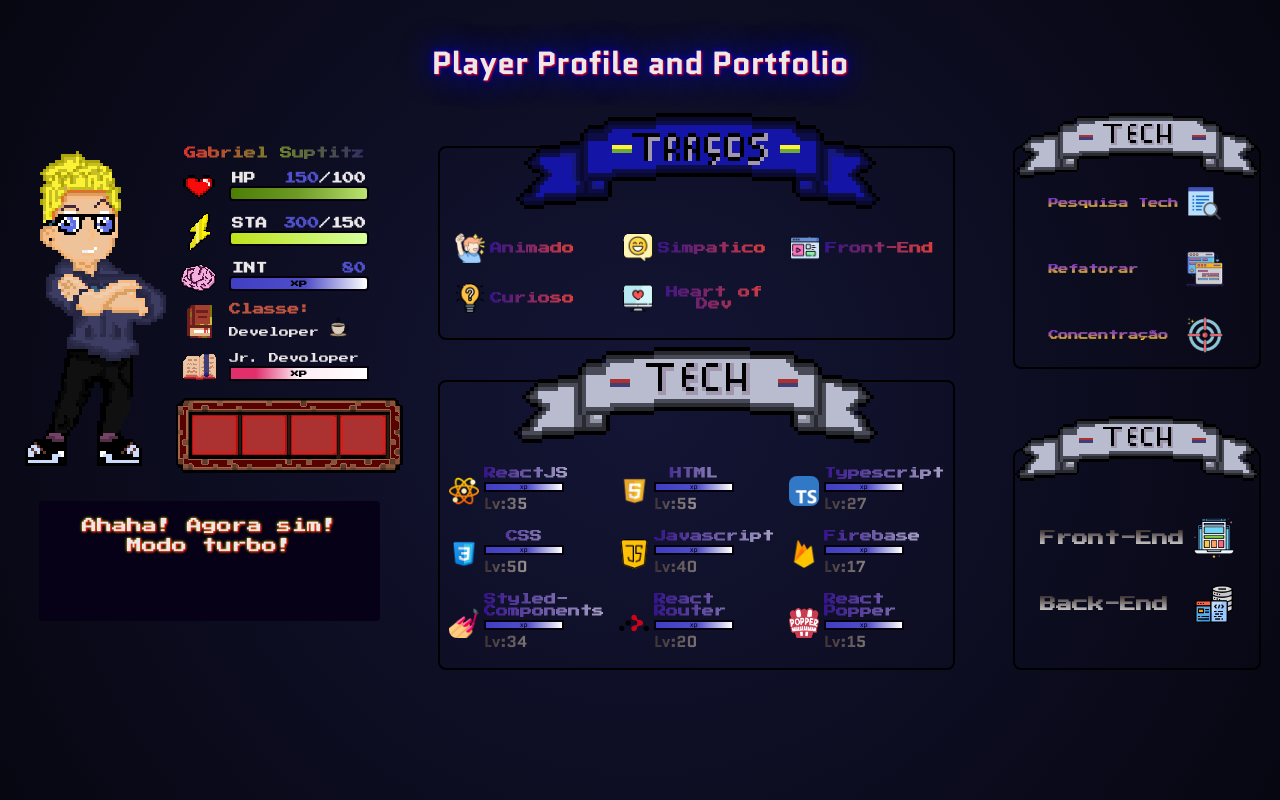
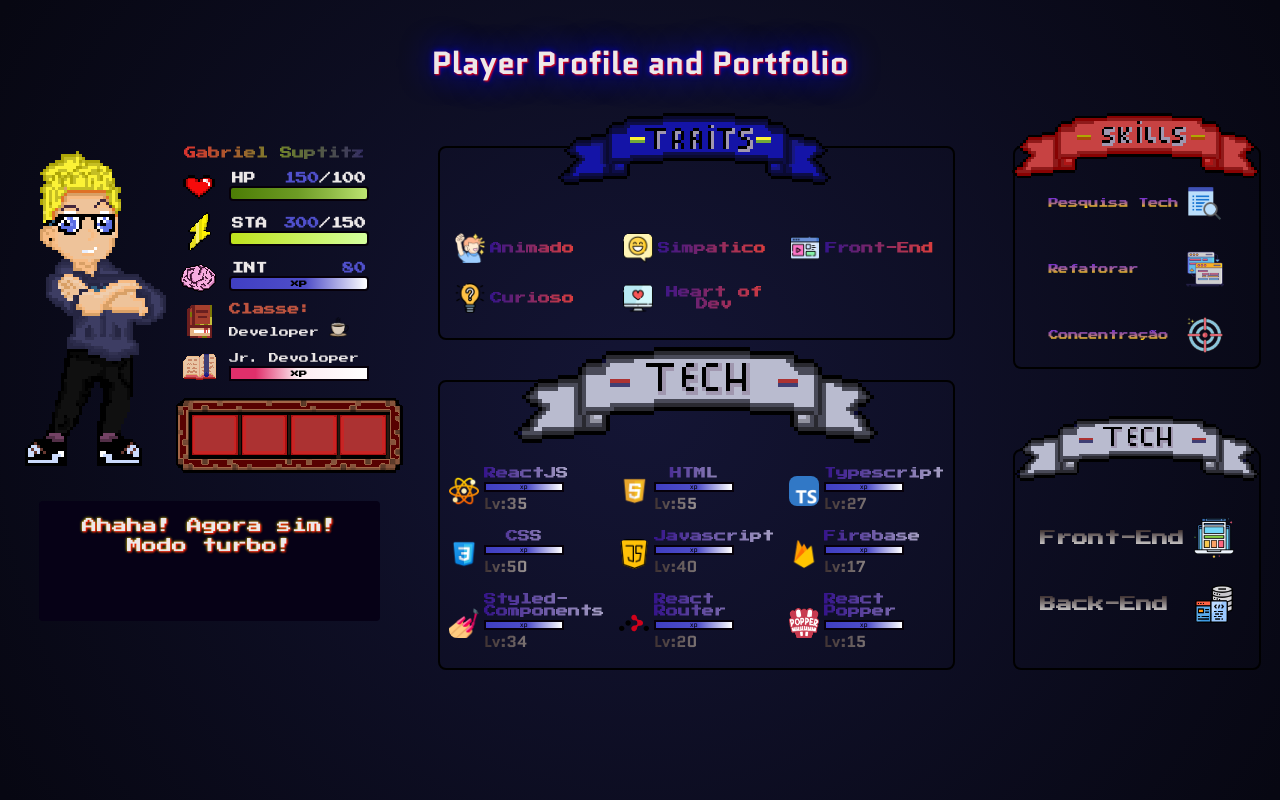
Before and after one commit to gabrielsupz/initial-portifolio, a React (Vite) app: page / in a window 1280 px wide. Built offline with nearby package versions, Linux system fonts and the light colour scheme.

Commit message:
add skills title and trits title

```diff
--- a/src/components/Skills/index.tsx
+++ b/src/components/Skills/index.tsx
@@ -1,5 +1,5 @@
 import * as S from './style'
-import TitleTechs from '../../assets/TitleTechs.svg'
+import skills from '../../assets/skills.svg'
 import search from '../../assets/search.png'
 import refactor from '../../assets/refactor.png'
 import concentration from '../../assets/concentration.png'
@@ -9,7 +9,7 @@ import React from 'react'
 export function Skills() {
   return (
     <S.Skills>
-      <img className="title" src={TitleTechs} alt="Título Skills" />
+      <img className="title" src={skills} alt="Título Skills" />
 
       <S.SkillsBox>
         <S.Skill>
```
Also changed, not shown: src/assets/TitleTraits.svg, src/assets/skills.svg (added).
